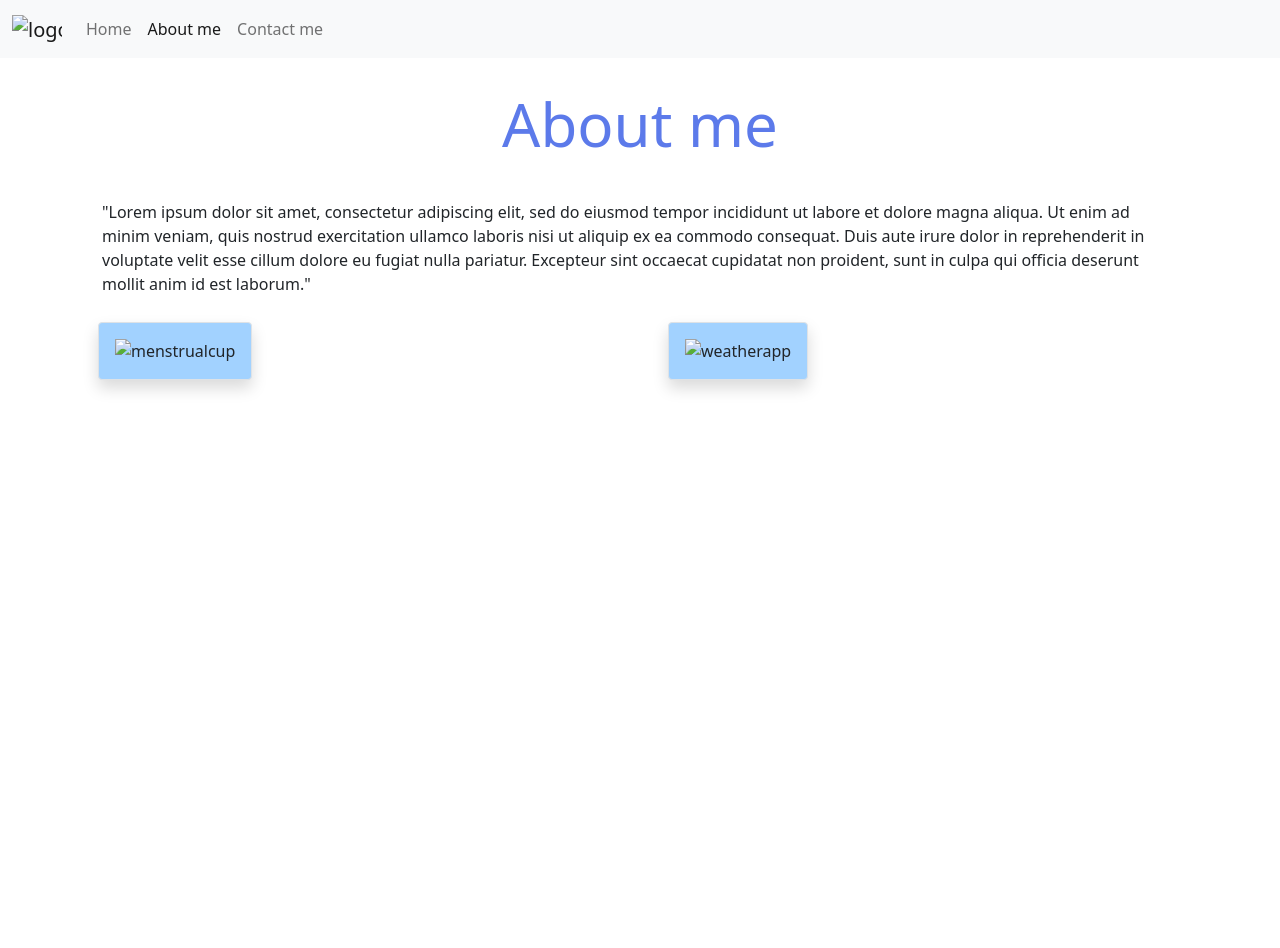
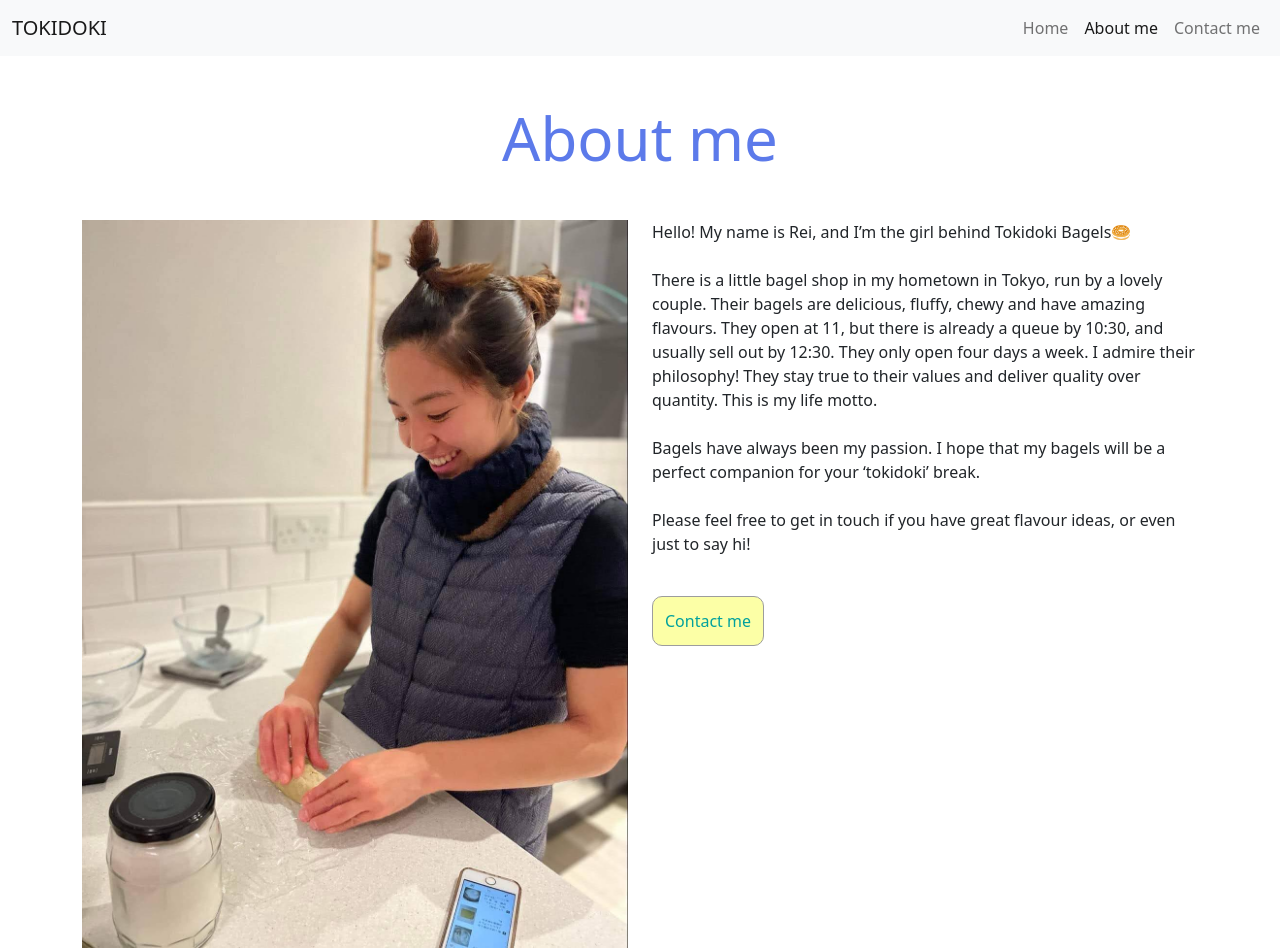
Before and after one commit to rarahata/responsive, a plain HTML site: page about.html in a window 1280 px wide. Before the commit the page ends 800 px from the top, so only its background shows below. Drawn offline with nearby package versions, Linux system fonts and the light colour scheme.

```diff
--- a/about.html
+++ b/about.html
@@ -7,16 +7,20 @@
   <meta name="description" content="This is about Rei">
   <link href="https://cdn.jsdelivr.net/npm/bootstrap@5.1.3/dist/css/bootstrap.min.css" rel="stylesheet" integrity="sha384-1BmE4kWBq78iYhFldvKuhfTAU6auU8tT94WrHftjDbrCEXSU1oBoqyl2QvZ6jIW3" crossorigin="anonymous">
   <link rel="stylesheet" href="src/style.css">
-  <title>About me - rei.arahata.com</title>
+  <link rel="preconnect" href="https://fonts.googleapis.com">
+  <link rel="preconnect" href="https://fonts.gstatic.com" crossorigin>
+  <link href="https://fonts.googleapis.com/css2?family=Playfair+Display:wght@700&family=Poppins&display=swap" rel="stylesheet">
+  <title>About me - TOKIDOKI Bagels -</title>
 </head>
 <body>
   <nav class="navbar navbar-expand-lg navbar-light bg-light">
     <div class="container-fluid">
-      <a class="navbar-brand" href="index.html"><img src="img/R•A.png" alt="logo" class="logo img-fluid"></a>
+      <a class="navbar-brand" href="index.html"><div>TOKIDOKI</div></a>
+    </a>
       <button class="navbar-toggler" type="button" data-bs-toggle="collapse" data-bs-target="#navbarNavAltMarkup" aria-controls="navbarNavAltMarkup" aria-expanded="false" aria-label="Toggle navigation">
         <span class="navbar-toggler-icon"></span>
       </button>
-      <div class="collapse navbar-collapse" id="navbarNavAltMarkup">
+      <div class="collapse navbar-collapse justify-content-end" id="navbarNavAltMarkup">
         <div class="navbar-nav">
           <a class="nav-link"  href="/index.html">Home</a>
           <a class="nav-link active" aria-current="page" href="about.html">About me</a>
@@ -26,28 +30,22 @@
     </div>
   </nav>
   <div class="container">
-  <h1>About me</h1>
-  <div class="texts">
-    <div class="text">
-      "Lorem ipsum dolor sit amet, consectetur adipiscing elit, sed do eiusmod
-      tempor incididunt ut labore et dolore magna aliqua. Ut enim ad minim
-      veniam, quis nostrud exercitation ullamco laboris nisi ut aliquip ex ea
-      commodo consequat. Duis aute irure dolor in reprehenderit in voluptate
-      velit esse cillum dolore eu fugiat nulla pariatur. Excepteur sint
-      occaecat cupidatat non proident, sunt in culpa qui officia deserunt
-      mollit anim id est laborum."
-    </div>
-  </div>
-  <div class="row">
-  <div class="col-md-6">
-  <img src="img/basic.png" alt="menstrualcup" class="img-fluid border rounded shadow m-3 p-3 background">
-  </div>
-  <div class="col-md-6">
-  <img src="img/weatherapp.png" alt="weatherapp" class="img-fluid border rounded shadow m-3 p-3 background">
-  </div>
-  </div>
-
-</div>
+  <h1 class="p-3">About me</h1>
+    <div class="row">
+      <div class="col-md-6">
+        <img src="/img/Rei.jpg" alt="about-me" class="img-fluid about-me pb-3">
+      </div>
+      <div class="col-md-6">
+        <p class="lh-base">Hello! My name is Rei, and I’m the girl behind Tokidoki Bagels🥯
+        <br><br>There is a little bagel shop in my hometown in Tokyo, run by a lovely couple. Their bagels are delicious, fluffy, chewy and have amazing flavours. They open at 11, but there is already a queue by 10:30, and usually sell out by 12:30. They only open four days a week. I admire their philosophy! They stay true to their values and deliver quality over quantity. This is my life motto.
+        <br><br>Bagels have always been my passion. I hope that my bagels will be a perfect companion for your ‘tokidoki’ break.
+        <br><br>Please feel free to get in touch if you have great flavour ideas, or even just to say hi!
+        <br><br>
+        <div class="row align-items-end">
+        <a href="/contact.html"><button class="contact-button">Contact me</button></a></p>
+      </div>
+      </div>
+      </div>
   <script src="https://cdn.jsdelivr.net/npm/bootstrap@5.1.3/dist/js/bootstrap.bundle.min.js" integrity="sha384-ka7Sk0Gln4gmtz2MlQnikT1wXgYsOg+OMhuP+IlRH9sENBO0LRn5q+8nbTov4+1p" crossorigin="anonymous"></script>
 
 </body>
```
